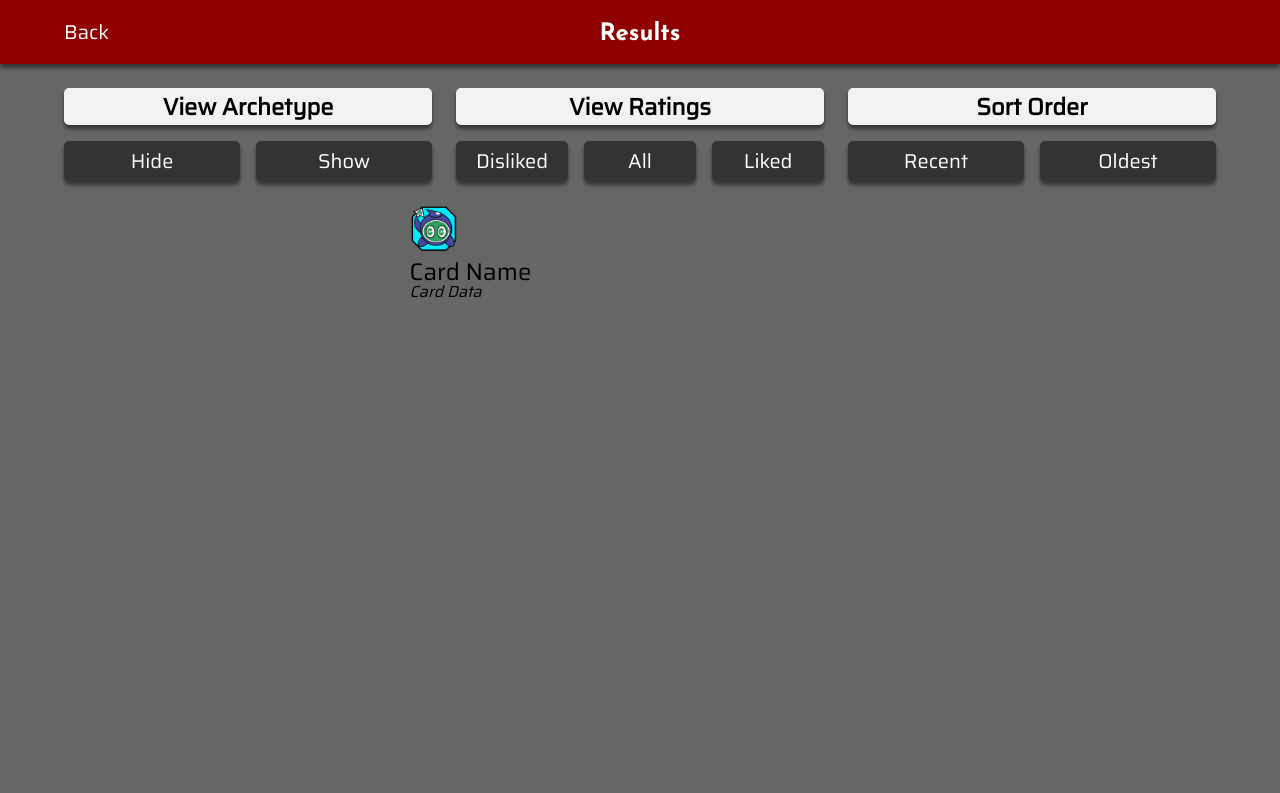
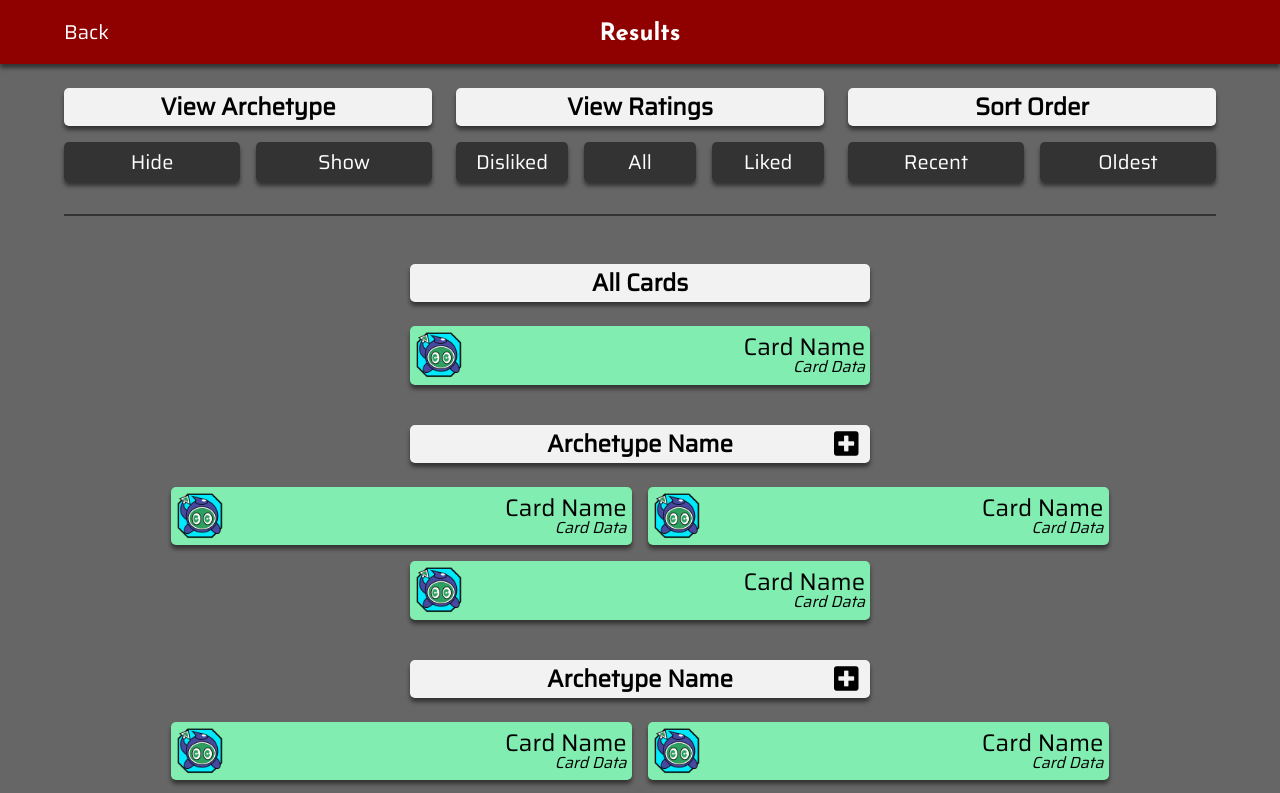
Before and after one commit to joseph-bravo/ajax-project, a website: page index.html in a window 1280 px wide. Both pictures are taken after a click on the link "Results". Shown: the top 793 px of the page. Drawn offline with nearby package versions, Linux system fonts and the light colour scheme; no server answers.

Commit message:
completed HTMLCSS for new results-list <ul> container created button for archetype header todo: create functions for moving dom elements into corresponding list upon input

```diff
--- a/css/reset.css
+++ b/css/reset.css
@@ -8,7 +8,9 @@ button {
   padding: 0;
 }
 
-a {
+a,
+li,
+ul {
   all: unset;
   display: block;
 }
--- a/css/styles.css
+++ b/css/styles.css
@@ -65,6 +65,8 @@ main {
 
 .label-block,
 button {
+  font-size: 1.25rem;
+  text-align: center;
   background: var(--label-color);
   border-radius: 5px;
   width: 100%;
@@ -91,6 +93,7 @@ h2 {
 
 h3,
 h3 * {
+  font-size: 1.5rem;
   font-stretch: semi-condensed;
 }
 
@@ -106,7 +109,7 @@ header a:active {
   color: var(--button-color);
 }
 
-main button {
+button {
   color: var(--logo-txt-color);
   background: var(--button-color);
   font-weight: bold;
@@ -138,8 +141,8 @@ button.active {
   cursor: default;
 }
 
-main button:enabled:active,
-main button.active {
+button:enabled:active,
+button.active {
   color: var(--button-color);
   background: var(--button-clicked-color);
   box-shadow: var(--shadow) inset;
@@ -162,7 +165,8 @@ main button.active {
   font-size: 3.5rem;
 }
 
-.rating-buttons button:enabled:active i {
+.rating-buttons button:enabled:active i,
+.archetype-header:active {
   filter: brightness(50%);
 }
 
@@ -189,20 +193,26 @@ main button.active {
 }
 
 /** results styling */
-ul.results-list {
+ul {
   overflow-y: auto;
-  all: unset;
   display: flex;
   flex-wrap: wrap;
   justify-content: center;
   gap: 1rem;
   width: 100%;
+}
+
+ul.card-list {
   padding: 1.5rem 0;
 }
 
+li {
+  width: 100%;
+}
+
 li.card {
-  all: unset;
-  width: 90%;
+  width: clamp(90%, 90%, 650px);
+  margin: auto 0;
 }
 
 li.card a {
@@ -260,20 +270,54 @@ li.card-disliked a {
   font-size: 1.25rem;
 }
 
-main button[data-option="👎"]:active,
+button[data-option="👎"]:active,
 button[data-option="👎"].active {
   background-color: var(--dislike-color);
 }
 
-main button[data-option="👍"]:active,
+button[data-option="👍"]:active,
 button[data-option="👍"].active {
   background-color: var(--like-color);
+}
+
+.results-list {
+  margin-top: 2rem;
+  border-top: 2px solid var(--button-color);
+}
+
+/** Archetype Header */
+button.archetype-header,
+.all-cards-header {
+  color: black;
+  font-stretch: semi-condensed;
+  font-size: 1.5rem;
+  padding: 0;
+  width: 90%;
+  margin: 0 auto;
+  position: relative;
+}
+
+button.archetype-header:active {
+  color: black;
+}
+
+button.archetype-header span {
+  position: absolute;
+  top: 50%;
+  transform: translateY(-050%);
+  font-size: 1.75rem;
+  right: 0.75rem;
 }
 
 /** media queries */
 @media only screen and (min-width: 800px) {
   li.card {
     flex-basis: 40%;
+  }
+
+  button.archetype-header,
+  .all-cards-header {
+    width: 40%;
   }
 
   .view-options {
--- a/index.html
+++ b/index.html
@@ -152,17 +152,132 @@
           </div>
         </div>
       </div>
-      <ul class="results-list">
-        <li class="card card-liked" data-card-id="0841308">
-          <img class="race" src="images/iconsMD/cyberse.png" alt="">
-          <div class="card-text">
-            <h3>Card Name</h3>
-            <h4>Card Data</h4>
+      <ul class="results-list pad-y-med">
+        <li class="all-cards">
+          <div class="all-cards-header label-block drop-shadow">
+            <h3>All Cards</h3>
           </div>
+          <ul class="card-list">
+            <li class="card card-liked" data-card-id="">
+              <a href="">
+                <img class="race" src="images/iconsMD/cyberse.png" alt="">
+                <div class="card-text">
+                  <h3>Card Name</h3>
+                  <h4>Card Data</h4>
+                </div>
+              </a>
+            </li>
+          </ul>
+        </li>
+        <li data-archetype="archetype-name" class="archetype">
+          <button class="archetype-header label-block drop-shadow">
+            Archetype Name
+            <span class=""><i class="fas fa-plus-square"></i></span>
+          </button>
+          <ul class="card-list">
+            <li class="card card-liked" data-card-id="" >
+              <a href="">
+                <img class="race" src="images/iconsMD/cyberse.png" alt="">
+                <div class="card-text">
+                  <h3>Card Name</h3>
+                  <h4>Card Data</h4>
+                </div>
+              </a>
+            </li>
+            <li class="card card-liked" data-card-id="">
+              <a href="">
+                <img class="race" src="images/iconsMD/cyberse.png" alt="">
+                <div class="card-text">
+                  <h3>Card Name</h3>
+                  <h4>Card Data</h4>
+                </div>
+              </a>
+            </li>
+            <li class="card card-liked" data-card-id="">
+              <a href="">
+                <img class="race" src="images/iconsMD/cyberse.png" alt="">
+                <div class="card-text">
+                  <h3>Card Name</h3>
+                  <h4>Card Data</h4>
+                </div>
+              </a>
+            </li>
+          </ul>
+        </li>
+        <li data-archetype="archetype-name" class="archetype">
+          <button class="archetype-header label-block drop-shadow">
+            Archetype Name
+            <span class=""><i class="fas fa-plus-square"></i></span>
+          </button>
+          <ul class="card-list">
+            <li class="card card-liked" data-card-id="" >
+              <a href="">
+                <img class="race" src="images/iconsMD/cyberse.png" alt="">
+                <div class="card-text">
+                  <h3>Card Name</h3>
+                  <h4>Card Data</h4>
+                </div>
+              </a>
+            </li>
+            <li class="card card-liked" data-card-id="">
+              <a href="">
+                <img class="race" src="images/iconsMD/cyberse.png" alt="">
+                <div class="card-text">
+                  <h3>Card Name</h3>
+                  <h4>Card Data</h4>
+                </div>
+              </a>
+            </li>
+            <li class="card card-liked" data-card-id="">
+              <a href="">
+                <img class="race" src="images/iconsMD/cyberse.png" alt="">
+                <div class="card-text">
+                  <h3>Card Name</h3>
+                  <h4>Card Data</h4>
+                </div>
+              </a>
+            </li>
+          </ul>
+        </li>
+        <li data-archetype="archetype-name" class="archetype">
+          <button class="archetype-header label-block drop-shadow">
+            Archetype Name
+            <span class=""><i class="fas fa-plus-square"></i></span>
+          </button>
+          <ul class="card-list">
+            <li class="card card-liked" data-card-id="" >
+              <a href="">
+                <img class="race" src="images/iconsMD/cyberse.png" alt="">
+                <div class="card-text">
+                  <h3>Card Name</h3>
+                  <h4>Card Data</h4>
+                </div>
+              </a>
+            </li>
+            <li class="card card-liked" data-card-id="">
+              <a href="">
+                <img class="race" src="images/iconsMD/cyberse.png" alt="">
+                <div class="card-text">
+                  <h3>Card Name</h3>
+                  <h4>Card Data</h4>
+                </div>
+              </a>
+            </li>
+            <li class="card card-liked" data-card-id="">
+              <a href="">
+                <img class="race" src="images/iconsMD/cyberse.png" alt="">
+                <div class="card-text">
+                  <h3>Card Name</h3>
+                  <h4>Card Data</h4>
+                </div>
+              </a>
+            </li>
+          </ul>
         </li>
       </ul>
     </div>
 
   </main>
+
 </body>
 </html>
--- a/js/data.js
+++ b/js/data.js
@@ -4,7 +4,7 @@
 /* global initializeSite */
 
 //! Initialize ALL Data
-pullAllCardData();
+// pullAllCardData();
 
 //! Reset Data
 var resetting = false;
```
